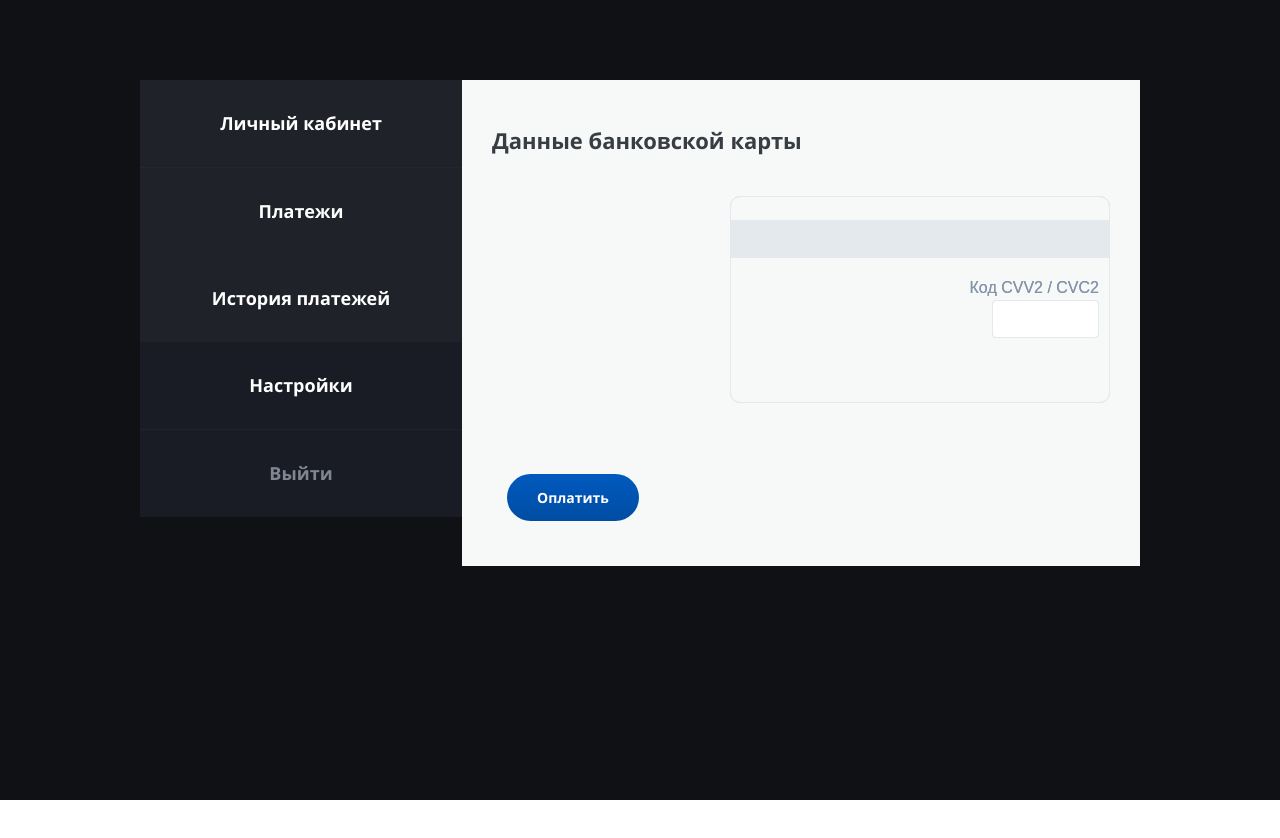
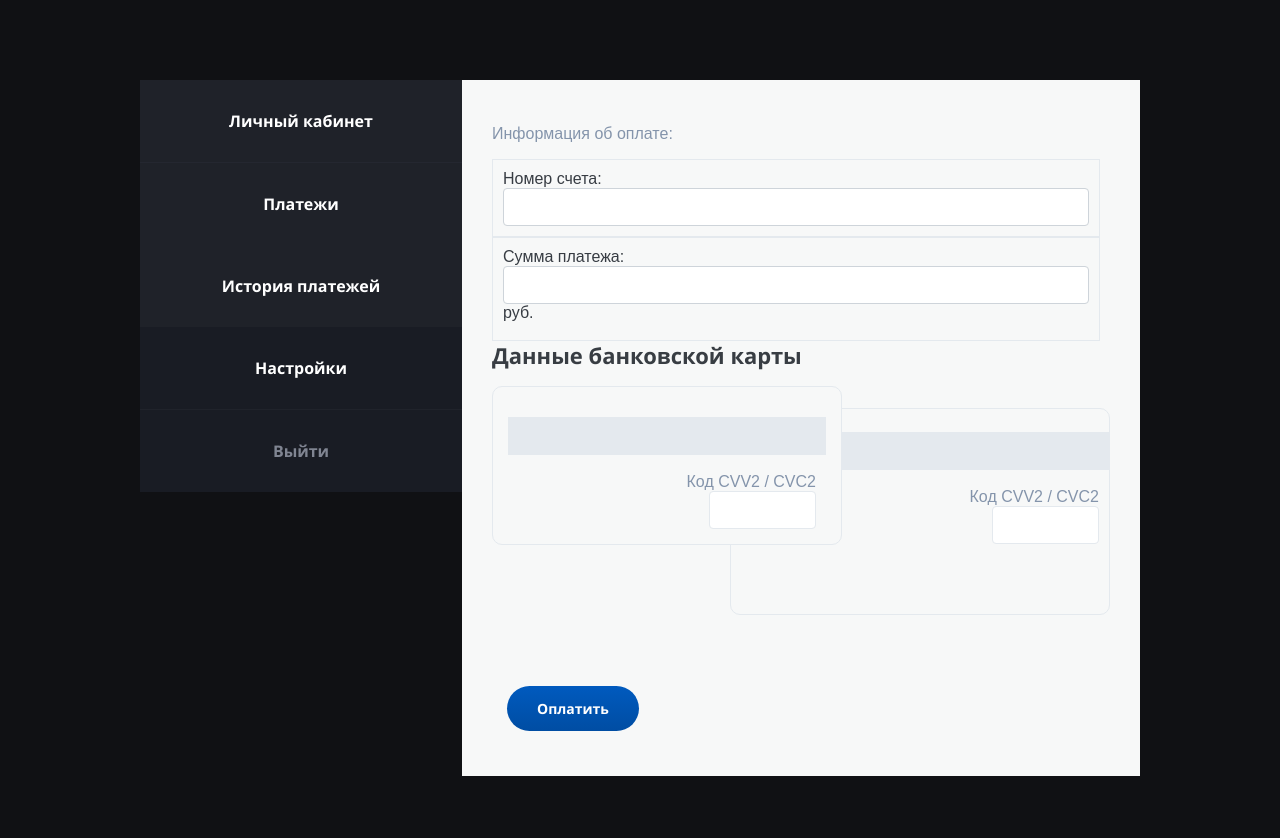
Before and after one commit to Spanri/card-payment-page, a Vue app: page /payment in a window 1280 px wide. Shown: the top 838 px of the page. Before the commit the page ends 800 px from the top, so only its background shows below. Built offline with nearby package versions, Linux system fonts and the light colour scheme.

Commit message:
fix bad code

```diff
--- a/src/App.vue
+++ b/src/App.vue
@@ -24,14 +24,16 @@ export default {
 
 #app {
   display: flex;
+  align-items: stretch;
   flex-direction: row;
   justify-content: center;
-  align-items: stretch;
-  font-size: 16px;
+
   max-width: 1000px;
   margin: 0 auto;
   padding: 80px 0;
-  font-family: 'OpenSans-Bold', Arial, Helvetica, sans-serif;
+  font: 16px 'OpenSans-Bold', Arial, Helvetica, sans-serif;
+
+  /* оно было изначально, я не знаю, можно ли удалить это */
   -webkit-font-smoothing: antialiased;
   -moz-osx-font-smoothing: grayscale;
 
@@ -39,27 +41,34 @@ export default {
     background: #101114;
     min-height: 100vh;
   }
+
 }
 
 @media (max-width: 1000px) {
+
   #app {
     max-width: auto;
     font-size: 14px;
   }
+
 }
 
 @media (max-width: 768px) {
+
   #app {
     min-height: 100vh;
     flex-direction: column;
     justify-content: flex-start;
     padding: 0;
   }
+
 }
 
 @media (max-width: 400px) {
+
   #app {
     font-size: 12px;
   }
+
 }
 </style>
--- a/src/components/Nav.vue
+++ b/src/components/Nav.vue
@@ -20,9 +20,10 @@
 
 <style lang="scss" scoped>
 .router-link-exact-active {
-  background-color: $color-backg-menu-active;
+  background: $color-backg-menu-active;
+  background: red;
   color: $color-gray-medium;
-  pointer-events: none;
+  //pointer-events: none;
   transition: all 0.4s ease-out;
 }
 
@@ -31,12 +32,13 @@
 
   display: flex;
   flex-direction: column;
+
   padding: 0;
-  font-size: 1.125em;
+  font: 1.125em;
   min-width: 322px;
 
   &__item {
-    font-family: $primary-font;
+    font: $primary-font;
     color: $color-gray-light;
     padding: 30px;
     text-decoration: none;
@@ -49,7 +51,7 @@
   }
 
   /* полоса после 1ого пункта меню */
-  &__item:nth-child(1) {
+  &__item:first-child {
     border-bottom: 1px $color-stroke-dark solid;
   }
 
@@ -60,40 +62,50 @@
 
   /* 1-3 элементы */
   &__item:nth-child(-n+3) {
-    background-color: $color-backg-menu-top;
+    background: $color-backg-menu-top;
   }
 
   /* 4-5 элементы */
   &__item:nth-child(n+4) {
-    background-color: $color-backg-menu-bottom;
+    background: $color-backg-menu-bottom;
   }
 
   &__item:last-child {
     color: $color-gray-medium;
   }
+
 }
 
 @media (max-width: 1000px) {
+
   .nav {
     min-width: 200px;
   }
+
 }
 
 @media (max-width: 768px) {
+
   .nav {
+
     &__item {
       padding: 20px;
     }
+
   }
+
 }
 
 @media (max-width: 400px) {
+
   .nav {
     font-size: 1em;
 
     &__item {
       padding: 15px;
     }
+
   }
+
 }
 </style>
--- a/src/components/PaymentExtCard.vue
+++ b/src/components/PaymentExtCard.vue
@@ -46,13 +46,13 @@ input {
 }
 
 .ext-card {
-  z-index: 1;
-  position: absolute;
-  padding: 22px 15px 15px;
-  width: 350px;
-  border: 1px $color-border solid;
-  border-radius: 10px;
-  background: $color-backg-content;
+  // z-index: 1;
+  // position: absolute;
+  // padding: 22px 15px 15px;
+  // width: 350px;
+  // border: 1px $color-border solid;
+  // border-radius: 10px;
+  // background: $color-backg-content;
 
   &__input-number:last-child {
     margin-right: 0;
@@ -80,6 +80,7 @@ input {
       border-top: 8px solid black;
       opacity: 0.5;
     }
+
   }
 
   &__cardholder {
@@ -100,17 +101,22 @@ input {
     display: flex;
     justify-content: center;
     align-items: center;
+
     box-sizing: border-box;
   }
+
 }
 
 @media (max-width: 800px) {
+
   .ext-card {
     position: static;
   }
+
 }
 
 @media (max-width: 450px) {
+
   .ext-card {
     width: 250px;
 
@@ -121,7 +127,10 @@ input {
         top: -10px;
         right: 30px;
       }
+
     }
+
   }
+
 }
 </style>
--- a/src/components/PaymentInfo.vue
+++ b/src/components/PaymentInfo.vue
@@ -7,34 +7,30 @@
         class="info__input" title="Введите номер счета"
         v-model="$v.accountNumber.$model" @keypress="onlyNumber"
         :state="$v.accountNumber.$dirty ? !$v.accountNumber.$error : null"
-        aria-describedby="info__invalid-account-number" maxlength="3"
+        aria-describedby="info__invalid-account-number" maxlength="20"
       />
       <b-form-invalid-feedback id="info__invalid-account-number">
-        Необходимо ввести 3 цифры.
+        Необходимо ввести 20 цифр.
       </b-form-invalid-feedback>
-      <!-- <input
-        class="info__input" title="Введите номер счета"
-        v-model="$v.accountNumberComputed.$model" type="text"
-        :state="$v.accountNumberComputed.$dirty ?
-          $v.accountNumberComputed.$error : null"
-      >
-      {{ $v.accountNumberComputed }} -->
     </div>
     <div class="info__input-group">
       <span class="info__span">Сумма платежа:</span>
-      <input
-        class="info__input" v-model="amount"
-        type="text" title="Введите число больше 0"
-        oninput="this.value = this.value.replace(/[^0-9]/g, '')"
-        pattern="[0-9]+" required
-      >
+      <b-form-input
+        class="info__input" title="Введите сумму платежа"
+        v-model="$v.amount.$model" @keypress="onlyNumber"
+        :state="$v.amount.$dirty ? !$v.amount.$error : null"
+        aria-describedby="info__invalid-amount"
+      />
       <label> руб.</label>
+      <b-form-invalid-feedback id="info__invalid-amount">
+        Необходимо ввести сумму от 100р.
+      </b-form-invalid-feedback>
     </div>
   </div>
 </template>
 
 <script>
-import { required, minLength, } from 'vuelidate/lib/validators';
+import { required, minLength, maxLength, } from 'vuelidate/lib/validators';
 import { input, } from "@/mixins/input";
 
 export default {
@@ -43,24 +39,40 @@ export default {
   data() {
     return {
       accountNumber: '',
+      amount: '',
     };
   },
-  computed: {
-    accountNumberComputed: {
-      get() {
-        return this.accountNumber;
-      },
-      set(value) {
-        this.$emit('setCardCode', value);
-        this.accountNumber = value;
-      },
+  watch: {
+    /* Отслеживаем изменение параметра invalid. Если он
+      сменился на false, значит значение больше не инвалид,
+      то есть валид, следовательно отправляем в родительский
+      блок. */
+    '$v.accountNumber.$invalid'(newVal) {
+      if (newVal == false) {
+        this.$emit('setInfo', {
+          accountNumber: this.accountNumber,
+        });
+      }
+    },
+    '$v.amount.$invalid'(newVal) {
+      if (newVal == false) {
+        this.$emit('setInfo', {
+          amount: this.amount,
+        });
+      }
     },
   },
   validations: {
-    accountNumberComputed: {
+    accountNumber: {
       type: Number,
       required,
-      minLength: minLength(5),
+      minLength: minLength(20),
+      maxLength: maxLength(20),
+    },
+    amount: {
+      type: Number,
+      required,
+      maxValue: (value) => value > 100,
     },
   },
 };
@@ -68,9 +80,8 @@ export default {
 
 <style lang="scss" scoped>
 .info {
-  @include content;
 
-  &__input {
+  &__input-group {
     @include input;
 
     margin: 0 10px 0 0;
@@ -85,13 +96,18 @@ export default {
     display: inline-block;
     width: 160px;
   }
+
 }
 
 @media (max-width: 450px) {
+
   .info {
+
     &__span {
       display: block;
     }
+
   }
+
 }
 </style>
--- a/src/components/PaymentIntCard.vue
+++ b/src/components/PaymentIntCard.vue
@@ -30,10 +30,10 @@ export default {
     };
   },
   watch: {
-    /* Отслеживаем изменение параметра invalid у
-      cardCode. Если он сменился на false, значит
-      значение больше не инвалид, то есть валид,
-      следовательно отправляем в родительский блок. */
+    /* Отслеживаем изменение параметра invalid. Если он
+      сменился на false, значит значение больше не инвалид,
+      то есть валид, следовательно отправляем в родительский
+      блок. */
     '$v.cardCode.$invalid'(newVal) {
       if (newVal == false) {
         this.$emit('setIntCard', this.cardCode);
@@ -62,15 +62,15 @@ export default {
 }
 
 .int-card {
-  position: absolute;
-  top: 22px;
-  right: 0px;
-  padding: 15px 0;
-  width: 380px;
-  height: 207px;
-  border: 1px $color-border solid;
-  border-radius: 10px;
-  overflow: hidden;
+  // position: absolute;
+  // top: 22px;
+  // right: 0px;
+  // padding: 15px 0;
+  // width: 380px;
+  // height: 207px;
+  // border: 1px $color-border solid;
+  // border-radius: 10px;
+  // overflow: hidden;
 
   &__title {
     text-align: right;
@@ -108,6 +108,7 @@ export default {
       visibility: visible;
       transition: .2s ease-in-out .4s;
     }
+
   }
 
   &__span{
@@ -118,14 +119,14 @@ export default {
     width: 25px;
     height: 40px;
     float: right;
-    background-image: url('../assets/hint.png');
-    background-repeat: no-repeat;
+    background: url('../assets/hint.png') no-repeat;
     background-size: 25px 25px;
     background-position: 95% 5px;
 
     &:hover {
       cursor: pointer;
     }
+
   }
 
   &__line{
@@ -134,10 +135,13 @@ export default {
     height: 37.6px;
     background: $color-border;
   }
+
 }
 
 @media (max-width: 1000px) {
+
   .int-card {
+
     &__input {
       width: 91px;
     }
@@ -146,17 +150,22 @@ export default {
       top: 8px;
       right: -120px;
     }
+
   }
+
 }
 
 @media (max-width: 800px) {
+
   .int-card {
     position: static;
     margin-top: 15px;
   }
+
 }
 
 @media (max-width: 450px) {
+
   .int-card {
     width: 280px;
     height: 206px;
@@ -173,17 +182,23 @@ export default {
       background-size: 20px 20px;
       background-position: 93% center;
     }
+
   }
+
 }
 
 @media (max-width: 400px) {
+
   .int-card {
+
     &__span {
       top: -2px;
       right: -90px;
       background-size: 15px 15px;
       background-position: 93% center;
     }
+
   }
+
 }
 </style>
--- a/src/views/History.vue
+++ b/src/views/History.vue
@@ -68,10 +68,13 @@ export default {
     .history__item {
       padding: 20px;
     }
+
   }
+
 }
 
 @media (max-width: 768px) {
+
   .history {
     flex: 100%;
 
@@ -79,6 +82,8 @@ export default {
       width: 100%;
       margin: 0;
     }
+
   }
+
 }
 </style>
--- a/src/views/Payment.vue
+++ b/src/views/Payment.vue
@@ -1,6 +1,6 @@
 <template>
   <form class="payment" @submit.prevent="submit">
-    <!-- <PaymentInfo class="payment__info"/> -->
+    <PaymentInfo class="payment__info"/>
     <div class="payment__card">
       <p class="payment__card-title">Данные банковской карты</p>
       <div class="payment__card-details">
@@ -23,7 +23,7 @@
 export default {
   name: 'Payment',
   components: {
-    //PaymentInfo: () => import("@/components/PaymentInfo"),
+    PaymentInfo: () => import("@/components/PaymentInfo"),
     // PaymentExtCard: () => import("@/components/PaymentExtCard"),
     PaymentIntCard: () => import("@/components/PaymentIntCard"),
   },
@@ -89,15 +89,16 @@ input, select {
   @media (max-width: 450px) {
     padding: 5px;
   }
+
 }
 
 .payment {
   @include content;
 
   &__card {
+
     &-title {
-      font-family: OpenSans-Bold, sans-serif;
-      font-size: 1.374em;
+      font: 1.374em OpenSans-Bold, sans-serif;
       color: $color-gray-dark;
     }
 
@@ -105,10 +106,36 @@ input, select {
       position: relative;
       height: 260px;
     }
+
   }
+
+  &__ext-card {
+    z-index: 1;
+    position: absolute;
+    padding: 22px 15px 15px;
+    width: 350px;
+    border: 1px $color-border solid;
+    border-radius: 10px;
+    background: $color-backg-content;
+  }
+
+  &__int-card {
+    position: absolute;
+    top: 22px;
+    right: 0px;
+
+    padding: 15px 0;
+    width: 380px;
+    height: 207px;
+    border: 1px $color-border solid;
+    border-radius: 10px;
+    overflow: hidden;
+  }
+
 }
 
 input {
+
   &:invalid:focus {
     border: 1px solid red;
   }
@@ -120,9 +147,8 @@ input {
   &::-ms-clear {
     display: none;
   }
+
 }
-
-
 
 select {
   appearance: none;
@@ -136,6 +162,7 @@ select {
   &::-ms-expand {
     display: none;
   }
+
 }
 
 input::placeholder{
@@ -147,24 +174,29 @@ button {
   border: 0;
   border-radius: 30px;
   background: $color-payment-button-dark;
-  background: linear-gradient(0deg, $color-payment-button-dark 0%, $color-payment-button-light 100%);
+  background: linear-gradient(
+    0deg, $color-payment-button-dark 0%,
+    $color-payment-button-light 100%);
   color: $color-gray-light;
   padding: 13px 30px;
-  font-family: OpenSans-Bold, sans-serif;
-  font-size: 0.875em;
+  font: .875em OpenSans-Bold, sans-serif;
   margin: 40px 15px 0 15px;
 
   &:hover {
     cursor: pointer;
     background: $color-payment-button-dark-hover;
-    background: linear-gradient(0deg, $color-payment-button-dark-hover 0%, $color-payment-button-light-hover 100%);
+    background: linear-gradient(
+      0deg, $color-payment-button-dark-hover 0%, $color-payment-button-light-hover 100%);
   }
+
 }
 
 @media (max-width: 800px) {
+
   .card {
     position: static;
     height: auto;
   }
+
 }
 </style>
--- a/src/views/PaymentSuccess.vue
+++ b/src/views/PaymentSuccess.vue
@@ -57,7 +57,8 @@ export default {
 
   &__value {
     color: $color-gray-dark;
-    font-family: OpenSans-Bold;
+    font: OpenSans-Bold;
   }
+
 }
 </style>
```
